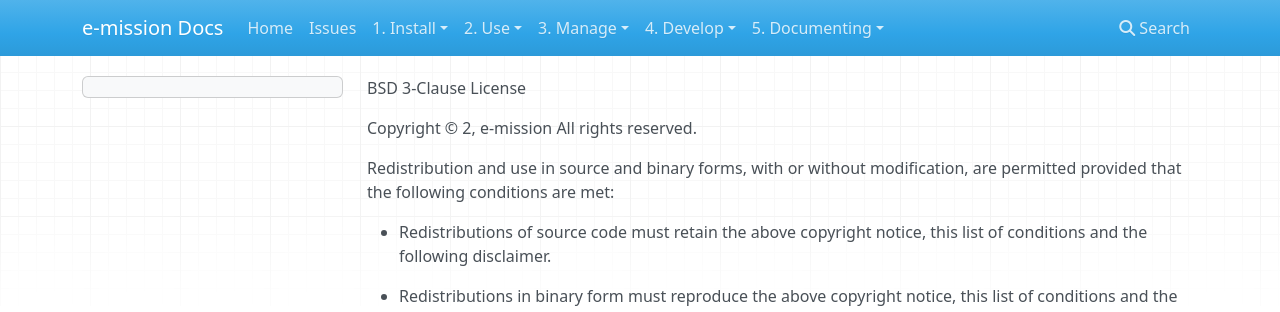
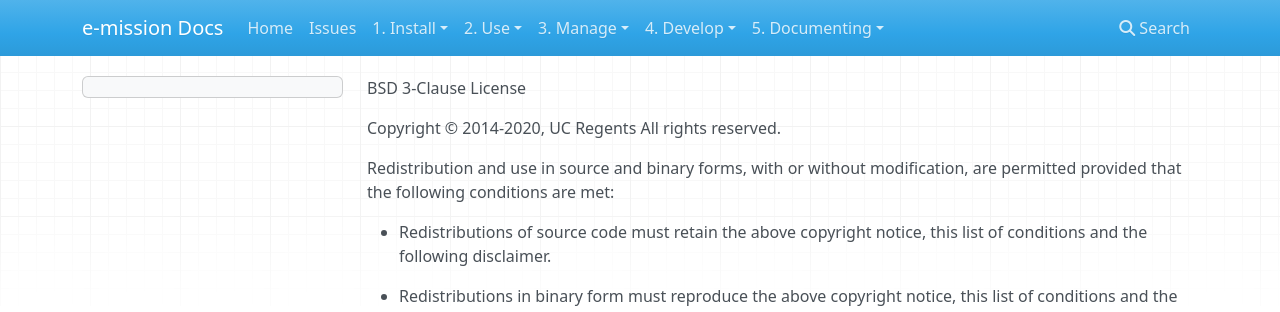
Before and after one commit to e-mission/e-mission-docs, an MkDocs documentation site: the page built from docs/LICENSE.md, in a window 1280 px wide. Shown: the top 312 px of the page. Built offline with MkDocs 1.6.1, drawn with Linux system fonts in a browser that asks for light colours; nearby versions of some CDN libraries.

Commit message:
Really fix the copyright
For some reason, live editing using Github doesn't work any more...

```diff
--- a/docs/LICENSE.md
+++ b/docs/LICENSE.md
@@ -1,6 +1,6 @@
 BSD 3-Clause License
 
-Copyright (c) 2, e-mission
+Copyright (c) 2014-2020, UC Regents
 All rights reserved.
 
 Redistribution and use in source and binary forms, with or without
```
